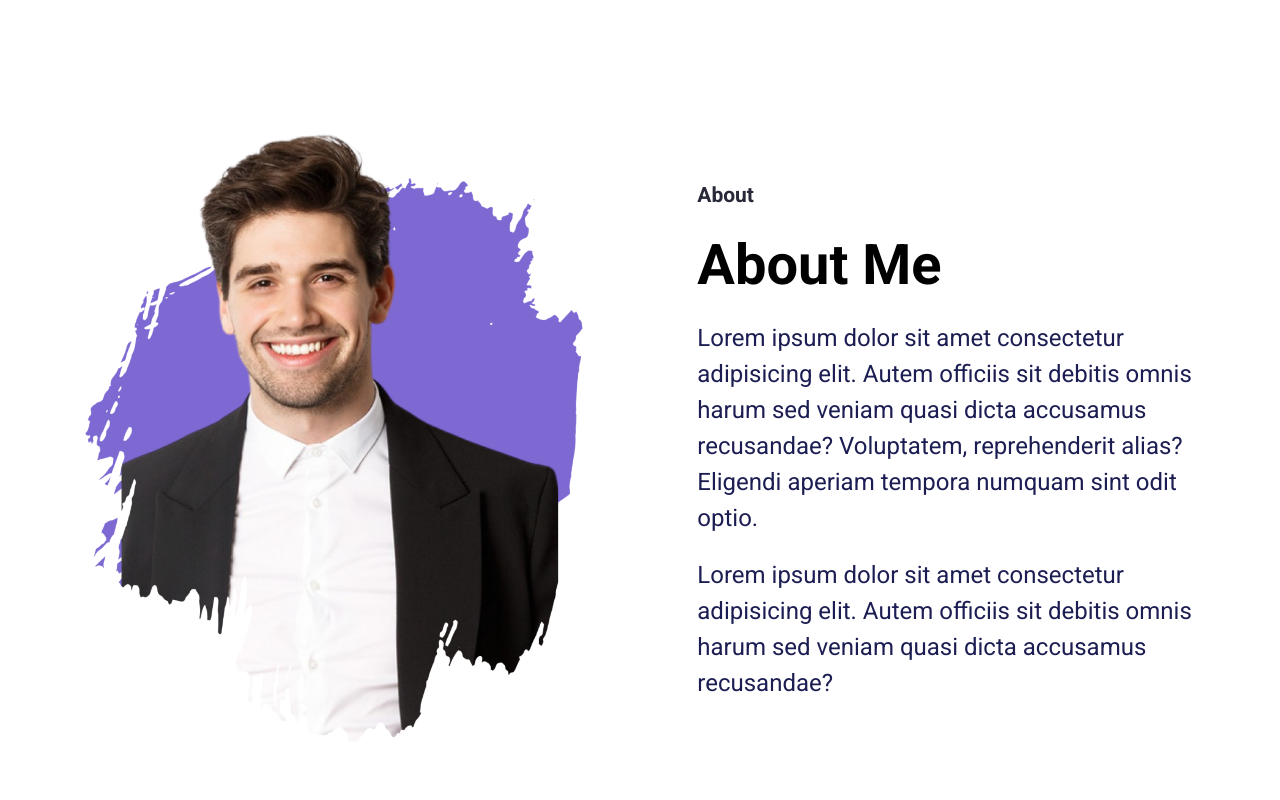
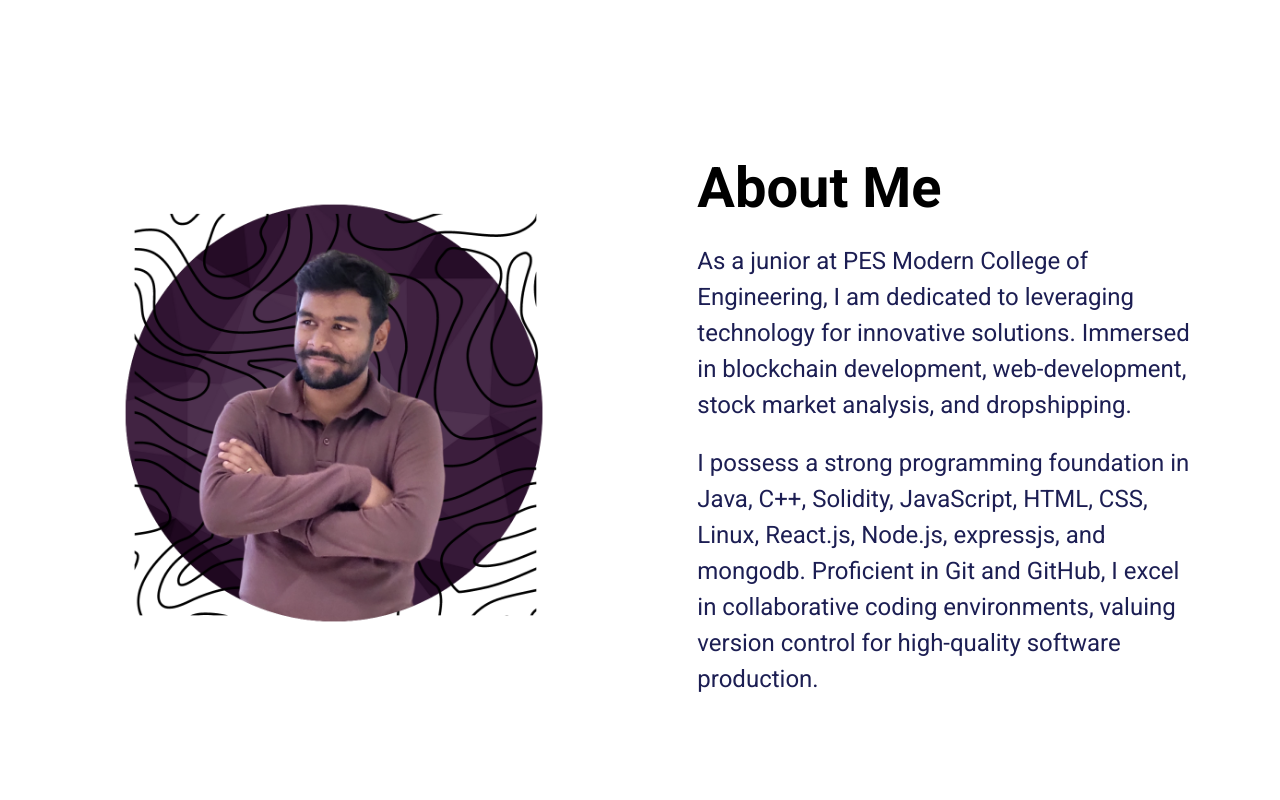
Before and after one commit to AnoopVL/Portfolio, a React (Create React App) app: page / in a window 1280 px wide. Shown: the part 2600-3400 px from the top of the page. Built offline with nearby package versions, Linux system fonts and the light colour scheme.

Commit message:
aboutMe done

```diff
--- a/src/Pages/Home/AboutMe.jsx
+++ b/src/Pages/Home/AboutMe.jsx
@@ -2,22 +2,24 @@ export default function AboutMe() {
   return (
     <section id="AboutMe" className="about--section">
       <div className="about--section--img">
-        <img src="./img/about-me.png" alt="About Me" />
+        <img src="./img/avlLogo.png" alt="About Me" height={970} width={794} />
       </div>
       <div className="hero--section--content--box about--section--box">
         <div className="hero--section--content">
-          <p className="section--title">About</p>
+          <p className="section--title"></p>
           <h1 className="skills-section--heading">About Me</h1>
           <p className="hero--section-description">
-            Lorem ipsum dolor sit amet consectetur adipisicing elit. Autem
-            officiis sit debitis omnis harum sed veniam quasi dicta accusamus
-            recusandae? Voluptatem, reprehenderit alias? Eligendi aperiam
-            tempora numquam sint odit optio.
+            As a junior at PES Modern College of Engineering, I am dedicated to
+            leveraging technology for innovative solutions. Immersed in
+            blockchain development, web-development, stock market analysis, and
+            dropshipping.
           </p>
           <p className="hero--section-description">
-            Lorem ipsum dolor sit amet consectetur adipisicing elit. Autem
-            officiis sit debitis omnis harum sed veniam quasi dicta accusamus
-            recusandae?
+            I possess a strong programming foundation in Java, C++, Solidity,
+            JavaScript, HTML, CSS, Linux, React.js, Node.js, expressjs, and
+            mongodb. Proficient in Git and GitHub, I excel in collaborative
+            coding environments, valuing version control for high-quality
+            software production.
           </p>
         </div>
       </div>
--- a/src/Pages/Home/Homescreen/index.jsx
+++ b/src/Pages/Home/Homescreen/index.jsx
@@ -4,7 +4,7 @@ import Footer from "../Footer";
 import HeroSection from "../HeroSection";
 import MyPortfolio from "../MyPortfolio";
 import MySkills from "../MySkills";
-// import Testimonial from "../Testimonials";
+import Testimonial from "../Testimonials";
 
 export default function Home() {
   return (
@@ -13,7 +13,7 @@ export default function Home() {
       <MySkills />
       <MyPortfolio />
       <AboutMe />
-      {/* <Testimonial /> */}
+      <Testimonial />
       <ContactMe />
       <Footer />
     </>
```
Also changed, not shown: public/img/avl1.png (added), public/img/avlLogo.png (added).
